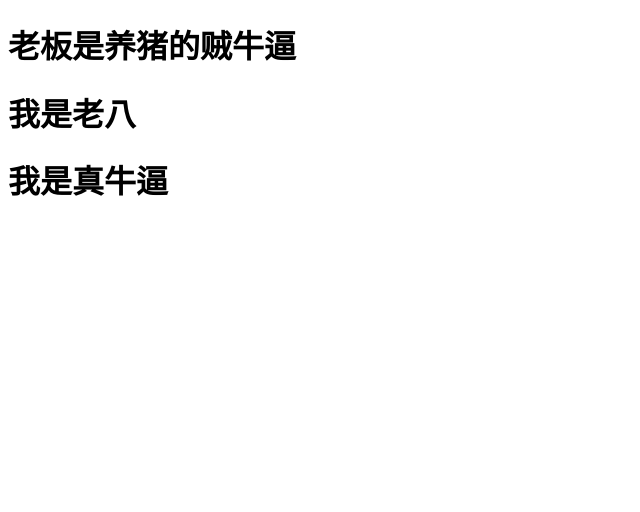
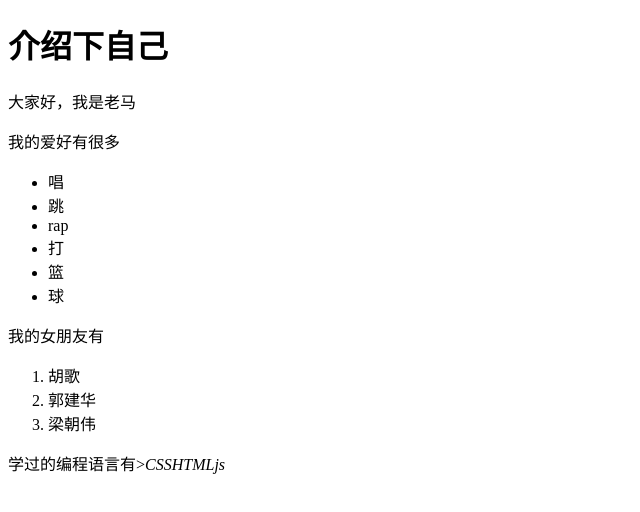
Before and after one commit to Peterpan-png/blog-test, a plain HTML site: page index.html in a window 1280 px wide. Shown: the whole page, without its empty margins (0-640 px from the left). Drawn offline with Linux system fonts and the light colour scheme.

Commit message:
完结版本

```diff
--- a/index.html
+++ b/index.html
@@ -8,9 +8,31 @@
 </head>
 
 <body>
-    <h1>老板是养猪的贼牛逼</h1>
-    <h1>我是老八</h1>
-    <h1>我是真牛逼</h1>
+    <h1>介绍下自己</h1>
+    <p>大家好，我是老马</p>
+    <p>我的爱好有很多</p>
+    <ul>
+        <li>唱</li>
+        <li>跳</li>
+        <li>rap</li>
+        <li>打</li>
+        <li>篮</li>
+        <li>球</li>
+    </ul>
+    <p>我的女朋友有</p>
+    <ol>
+        <li>胡歌</li>
+        <li>郭建华</li>
+        <li>梁朝伟</li>
+    </ol>
+    <p>学过的编程语言有><em>CSS</em><em>HTML</em<em>js</em</p>
+    <script>
+    <javascript>
+    function f(){
+    console.log('hello world')
+    }
+    </javascript>
+    </script>
 </body>
 
 </html>
```
